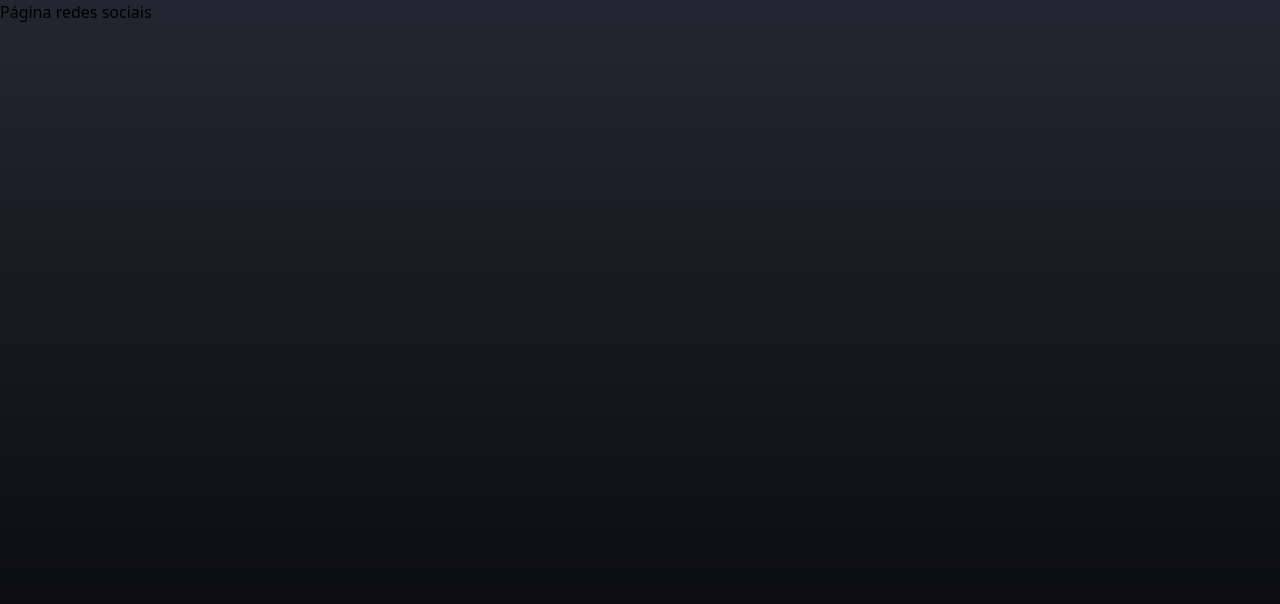
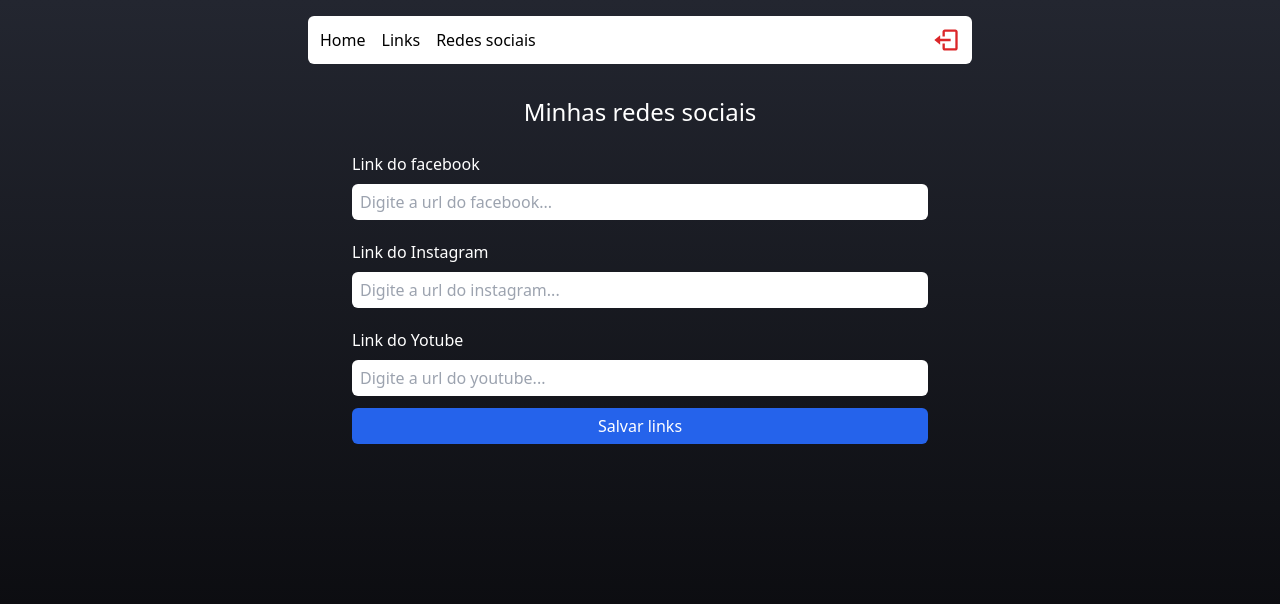
Before and after one commit to LissandraFischer/ReactLinks, a React (Vite) app in the folder reactLinks/: page /admin/social in a window 1280 px wide. Shown: the top 604 px of the page. Built offline with nearby package versions, Linux system fonts and the light colour scheme; no server answers; sample sign-in values are in the browser's storage.

Commit message:
atualização estrutura pagina redessociais

```diff
--- a/reactLinks/src/pages/networks/index.tsx
+++ b/reactLinks/src/pages/networks/index.tsx
@@ -1,8 +1,54 @@
+import { useState, FormEvent} from 'react'
+import { Header } from "../../components/Header";
+import { Input } from "../../components/Input";
+
+
 
 export function Networks(){
+  const [facebook, setFacebook] = useState("")
+  const [instagram, setInstagram] = useState("")
+  const [youtube, setYoutube] = useState("")
+
+
+
   return(
-    <div>
-      <h1>Página redes sociais</h1>
+    <div className="flex items-center flex-col min-h-screen pb-7 px-2">
+      <Header/>
+
+      <h1 className="text-white text-2xl font-medium mt-8 mb-4">Minhas redes sociais</h1>
+
+      <form className="flex flex-col max-w-xl w-full" >
+        <label className="text-white font-medium mt-2 mb-2">Link do facebook</label>
+        <Input
+          type="url"
+          placeholder="Digite a url do facebook..."
+          value={facebook}
+          onChange={ (e) => setFacebook(e.target.value) }
+        />
+
+        <label className="text-white font-medium mt-2 mb-2">Link do Instagram</label>
+        <Input
+          type="url"
+          placeholder="Digite a url do instagram..."
+          value={instagram}
+          onChange={ (e) => setInstagram(e.target.value) }
+        />
+
+        <label className="text-white font-medium mt-2 mb-2">Link do Yotube</label>
+        <Input
+          type="url"
+          placeholder="Digite a url do youtube..."
+          value={youtube}
+          onChange={ (e) => setYoutube(e.target.value) }
+        />
+
+        <button
+        type="submit"
+        className="text-white bg-blue-600 h-9 rounded-md items-center justify-center flex mb-7 font-medium"
+        >
+          Salvar links
+        </button>
+      </form>
     </div>
   )
 }
```
